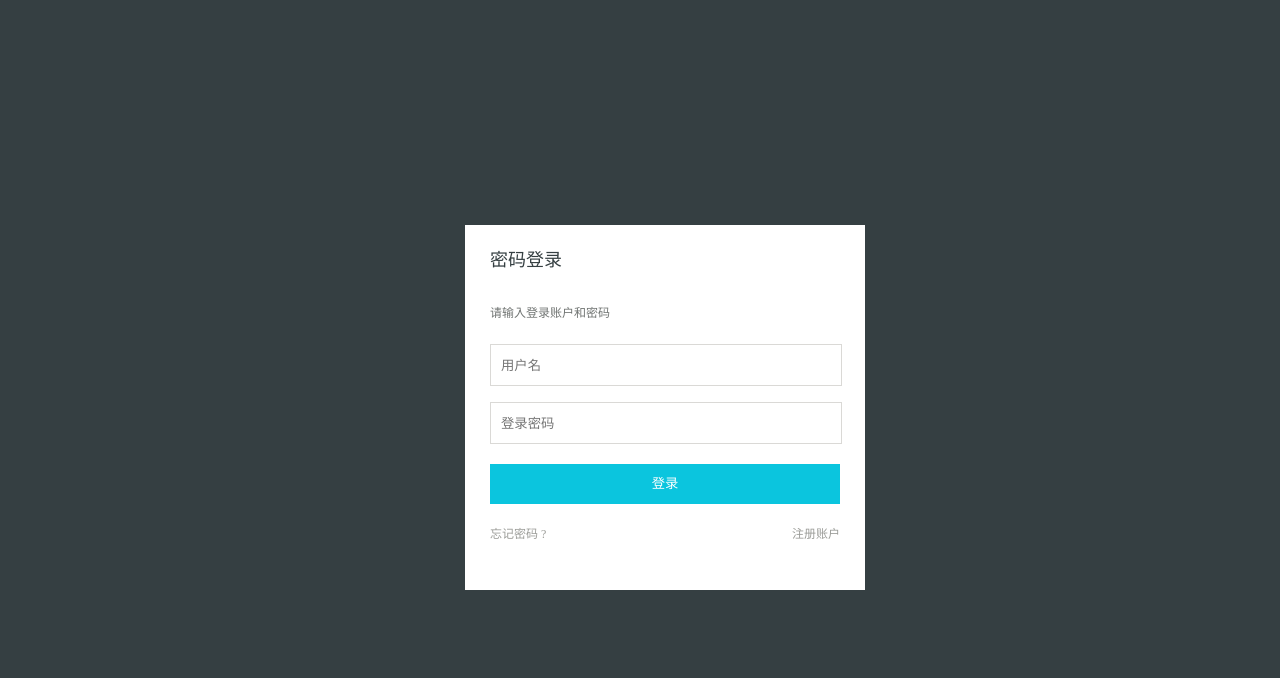
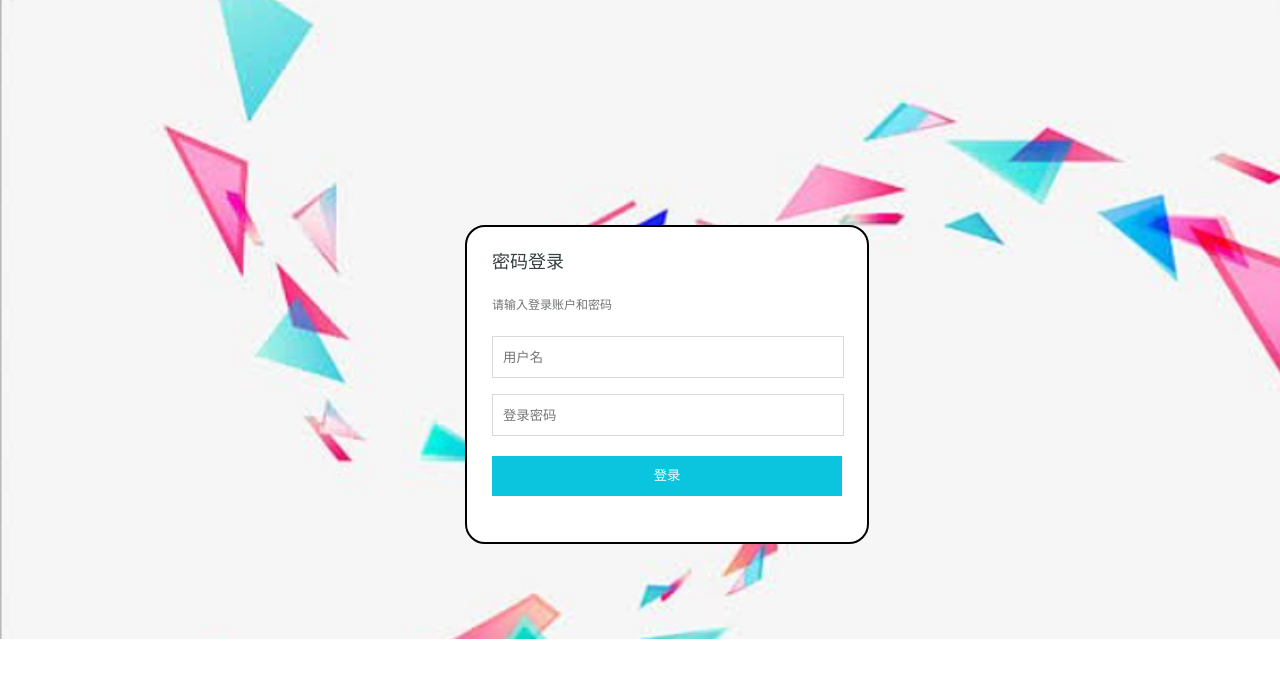
Before and after one commit to mobaisilent/shop, a Vue app: page / in a window 1280 px wide. Shown: the top 678 px of the page. Built offline with nearby package versions, Linux system fonts and the light colour scheme.

Commit message:
make login page

```diff
--- a/src/components/login/Login.vue
+++ b/src/components/login/Login.vue
@@ -28,21 +28,16 @@
       <div style="text-align: center">
         <button type="submit" class="enter-btn">登录</button>
       </div>
-
-      <div class="foor">
-        <div class="left"><span>忘记密码 ?</span></div>
-
-        <div class="right"><span>注册账户</span></div>
-      </div>
     </form>
-
   </div>
-
 </template>
 
 <style>
 body {
-  background: #353f42;
+  background: #ffffff;
+  background-image: url(../../assets/images/login_background.png);
+  background-repeat: no-repeat;
+  background-size: cover;
 }
 
 * {
@@ -56,7 +51,7 @@ body {
   padding-right: 25px;
   padding-top: 15px;
   width: 350px;
-  height: 350px;
+  height: 300px;
   background: #FFFFFF;
   /*以下css用于让登录表单垂直居中在界面,可删除*/
   position: absolute;
@@ -64,11 +59,14 @@ body {
   left: 50%;
   margin-top: -175px;
   margin-left: -175px;
+  /* 添加 边框线 */
+  border: 2px solid black;
+  border-radius: 20px;
 }
 
 .title {
   width: 100%;
-  height: 40px;
+  height: 30px;
   line-height: 40px;
 }
 
@@ -120,30 +118,8 @@ body {
   border: 0px;
 }
 
-.foor {
-  width: 100%;
-  height: auto;
-  color: #9b9c98;
-  font-size: 12px;
-  margin-top: 20px;
-}
-
 .enter-btn:hover {
   cursor: pointer;
   background: #1db5c9;
 }
-
-.foor div:hover {
-  cursor: pointer;
-  color: #484847;
-  font-weight: 600;
-}
-
-.left {
-  float: left;
-}
-
-.right {
-  float: right;
-}
 </style>
```
Also changed, not shown: src/assets/images/login_background.jpg (added), src/assets/images/login_background.png (added).
